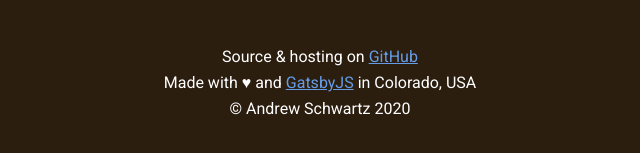
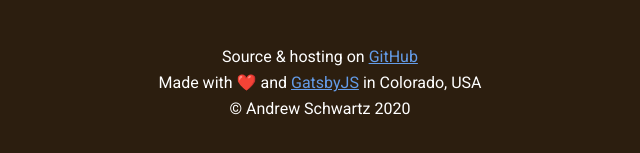
Before and after one commit to werdna3232/aschwartz.me, a Gatsby site: page / in a window 1280 px wide. Shown: the part 1152-1305 px from the top of the page, 320-960 px from the left. Built offline with nearby package versions, Linux system fonts and the light colour scheme; Gatsby itself is replaced by a stand-in of ours.

Commit message:
feat(footer): use heart emoji

```diff
--- a/src/components/layout/footer.js
+++ b/src/components/layout/footer.js
@@ -21,8 +21,11 @@ export default () => (
         <a href="https://github.com/schwartzadev/aschwartz.me">GitHub</a>
       </p>
       <p>
-        Made with ♥ and <a href="https://www.gatsbyjs.org/">GatsbyJS</a> in
-        Colorado, USA
+        Made with{' '}
+        <span role="img" aria-label="heart">
+          ❤️
+        </span>{' '}
+        and <a href="https://www.gatsbyjs.org/">GatsbyJS</a> in Colorado, USA
       </p>
       <p>© Andrew Schwartz {new Date().getFullYear()}</p>
     </div>
```
